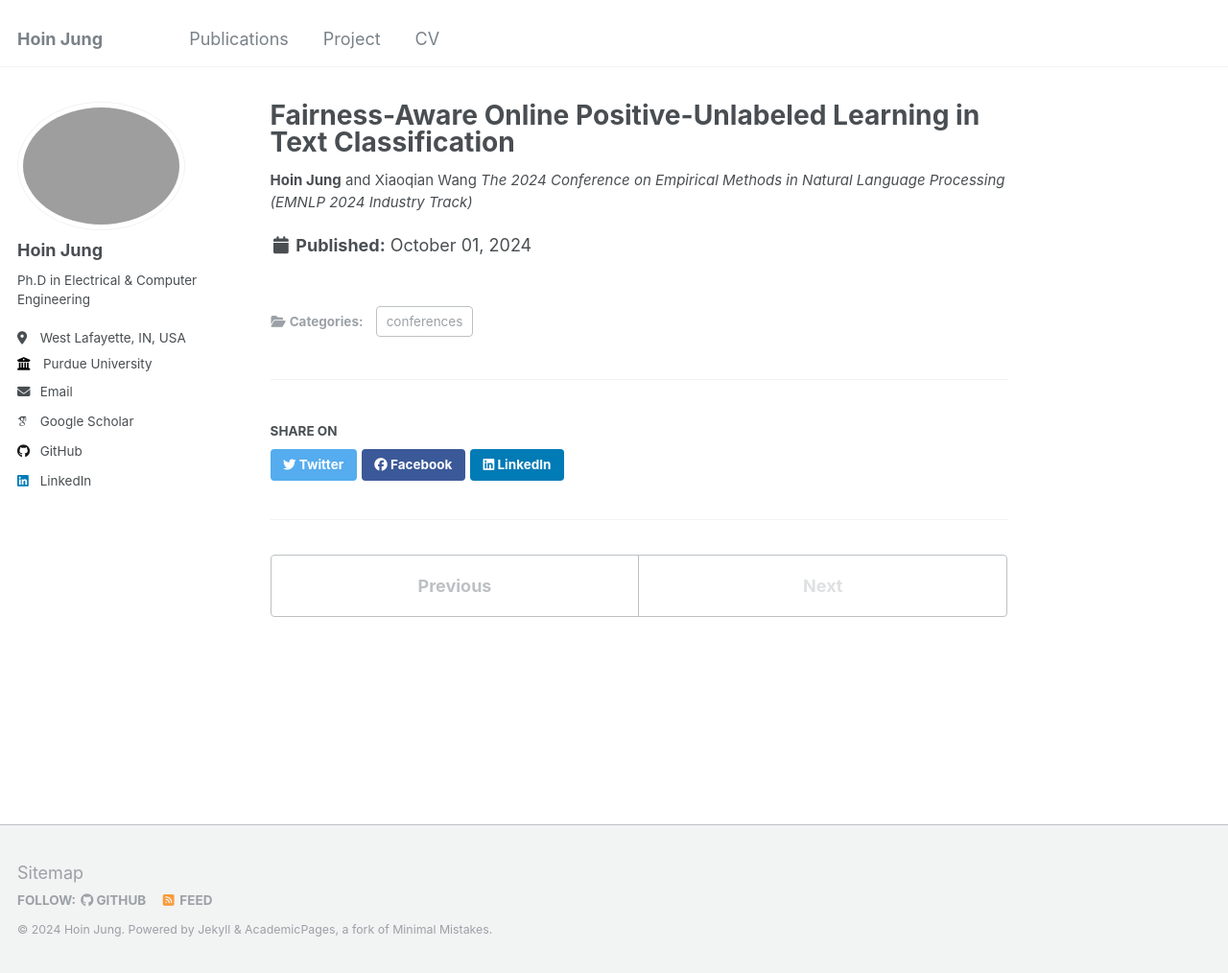
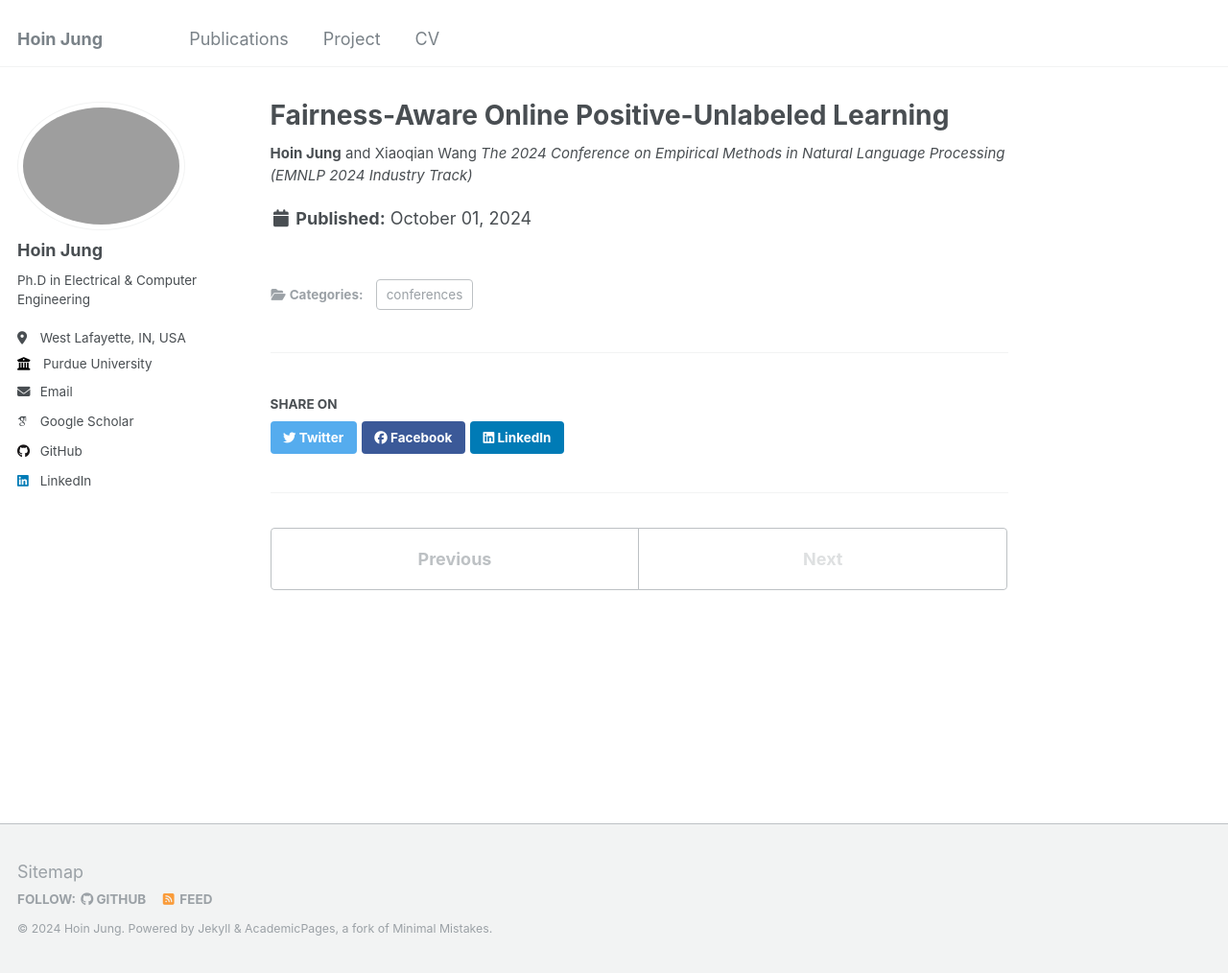
Before and after one commit to HoinJung/hoinjung.github.io, a Jekyll site: the page built from _publications/2024-10-01-FOPU.md, in a window 1280 px wide and 1014 px high. Shown: the whole window at 96% size. Built offline with Jekyll 4.4.1, drawn with Linux system fonts in a browser that asks for light colours; some web fonts are replaced.

Commit message:
Update 2024-10-01-FOPU.md

```diff
--- a/_publications/2024-10-01-FOPU.md
+++ b/_publications/2024-10-01-FOPU.md
@@ -1,5 +1,5 @@
 ---
-title: "Fairness-Aware Online Positive-Unlabeled Learning in Text Classification"
+title: "Fairness-Aware Online Positive-Unlabeled Learning"
 collection: publications
 category: conferences
 permalink: /publication/2024-10-01-FOPU
```
